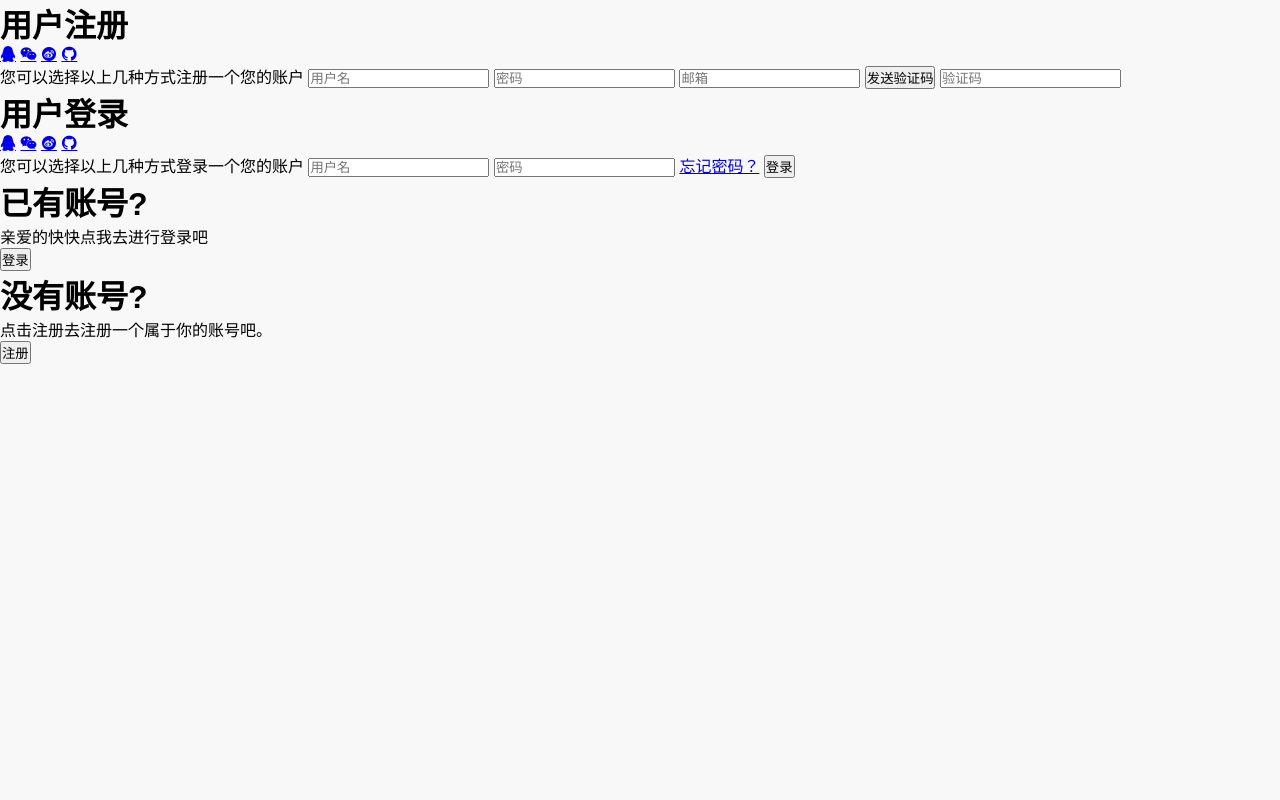
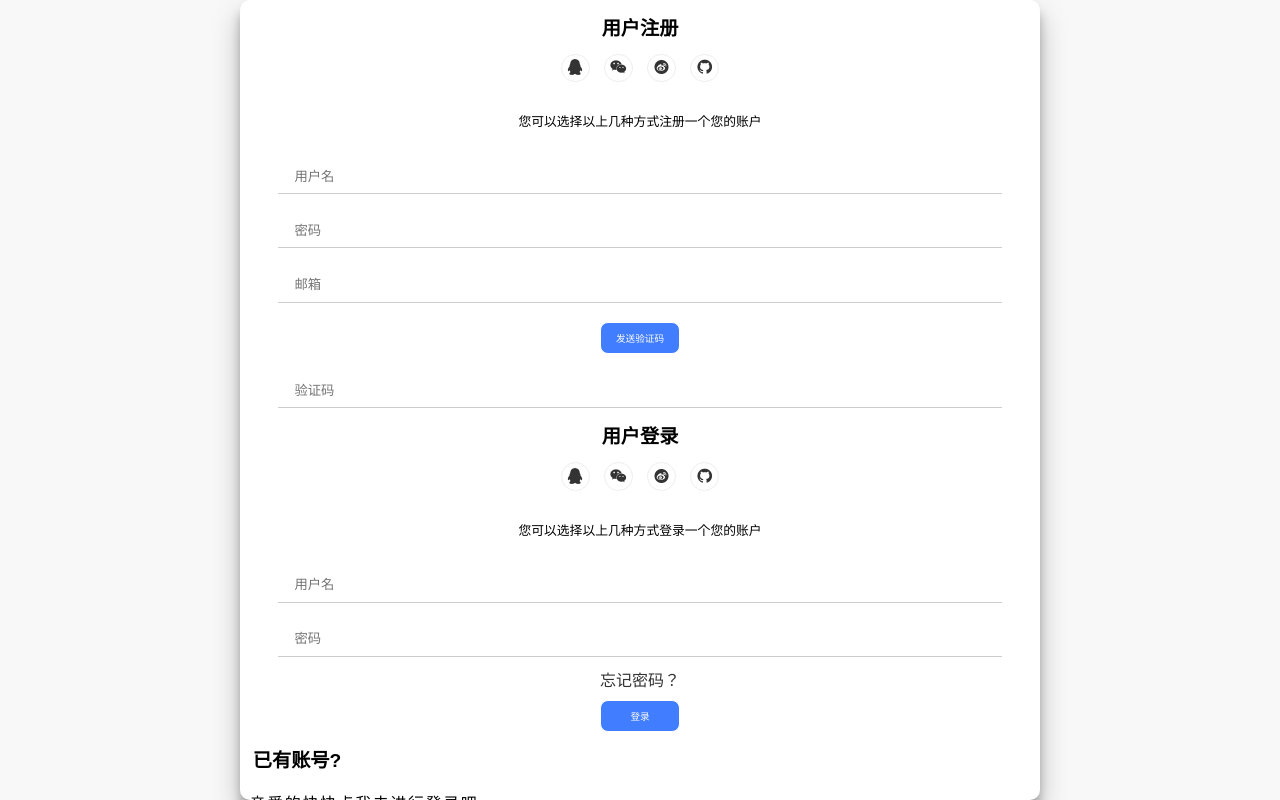
Before and after one commit to ChaunceyCHI/CSS-JS-Demo, a plain HTML site: page 登录注册界面/登陆注册界面.html in a window 1280 px wide. Drawn offline with Linux system fonts and the light colour scheme.

Commit message:
修改了CSS样式

```diff
--- a/登录注册界面/style.css
+++ b/登录注册界面/style.css
@@ -11,4 +11,104 @@ body,html{
     background-attachment: fixed;
     display: flex;
     flex-direction: column;
+    justify-content: center;
+    align-items: center;
+    height: 100%;
+    margin: 0 auto;
 }
+
+h1 {
+    margin: 0.2rem;
+    font-size: 1.2rem;
+}
+p{
+    font-size: 1rem;
+    line-height: 1.5rem;
+    /*字体变淡*/
+    font-weight: 100;
+    margin: 1.2rem 0;
+    /*字间距*/
+    letter-spacing: 0.1rem;
+
+}
+span{
+    font-size: 0.8rem;
+    margin: 1.2rem auto;
+}
+a{
+    color: #333;
+    font-size: 1rem;
+    /*下划线消失*/
+text-decoration: none;
+}
+.container{
+    /*相对定位*/
+    position:relative;
+    background: #fff;
+    border-radius: 10px;
+    box-shadow: 0 14px 28px rgba(0,0,0,0.25),0 10px 10px rgba(0,0,0,0.22);
+    width: 50rem;
+    padding: 0.6rem;
+    /*溢出隐藏*/
+    overflow: hidden;
+    max-width: 100vw;
+    min-height:70vh ;
+}
+.form-container form{
+    background: #fff;
+    display: flex;
+    flex-direction: column;
+    padding: 0 1.8rem;
+    height: 100%;
+    justify-content: center;
+    align-items: center;
+}
+.social-container{
+    margin: 0.6rem 0;
+}
+.social-container a{
+    border: 1px solid #eee;
+    border-radius: 50%;
+    display: inline-flex;
+    justify-content: center;
+    align-items: center;
+    margin: 0 5px;
+    height: 1.8rem;
+    width: 1.8rem;
+}
+
+.social-container a:hover{
+    opacity: 0.8 ;
+}
+.form-container input{
+    width: 100%;
+    height: 2.2rem;
+    text-indent: 1rem;
+    border: 1px solid #cccccc;
+    /*把input上左右边框取消*/
+    border-left: none;
+    border-right: none;
+    border-top: none;
+    /*点击input时,焦点边框消失*/
+    outline: none;
+    margin: 0.6rem;
+
+}
+/*被选中时缩小*/
+.form-container button:active{
+    transform: scale(0.95,0.95);
+}
+
+.form-container button{
+    background: #417dff;
+    color: white;
+    border: 1px solid #fff;
+    outline: none;
+    cursor: pointer;
+    width: 5rem;
+    border-radius: 8px;
+    transition: all 100ms ease-in;
+    margin: 0.6rem 0;
+    font-size: 0.6rem;
+    padding: 0.5rem 0;
+}
```
